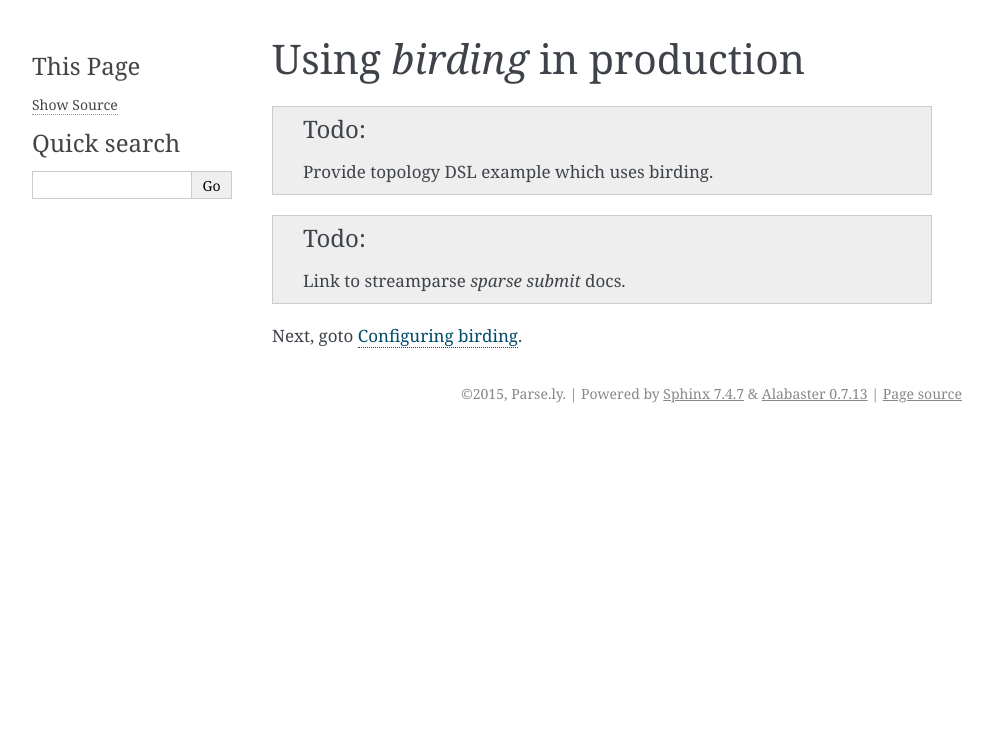
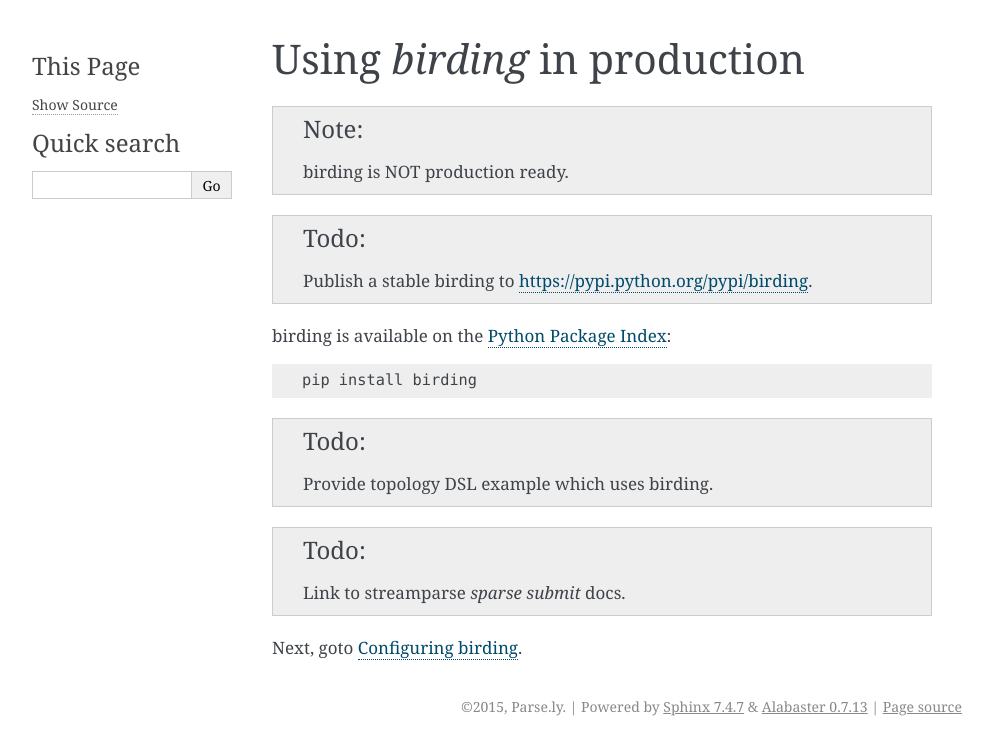
Before and after one commit to Parsely/birding, a Sphinx documentation site: the page built from docs/production.rst, in a window 1280 px wide. Shown: the top 755 px of the page, without its empty margins (148-1141 px from the left). Built offline with Sphinx 7.4.7, drawn with Linux system fonts in a browser that asks for light colours.

Commit message:
Note that birding is not ready for production use.

```diff
--- a/docs/production.rst
+++ b/docs/production.rst
@@ -2,6 +2,15 @@
 
 Using `birding` in production
 =============================
+
+.. note:: birding is NOT production ready.
+
+.. todo:: Publish a stable birding to https://pypi.python.org/pypi/birding.
+
+birding is available on the `Python Package Index
+<https://pypi.python.org/pypi>`_::
+
+    pip install birding
 
 .. todo:: Provide topology DSL example which uses birding.
 
```
